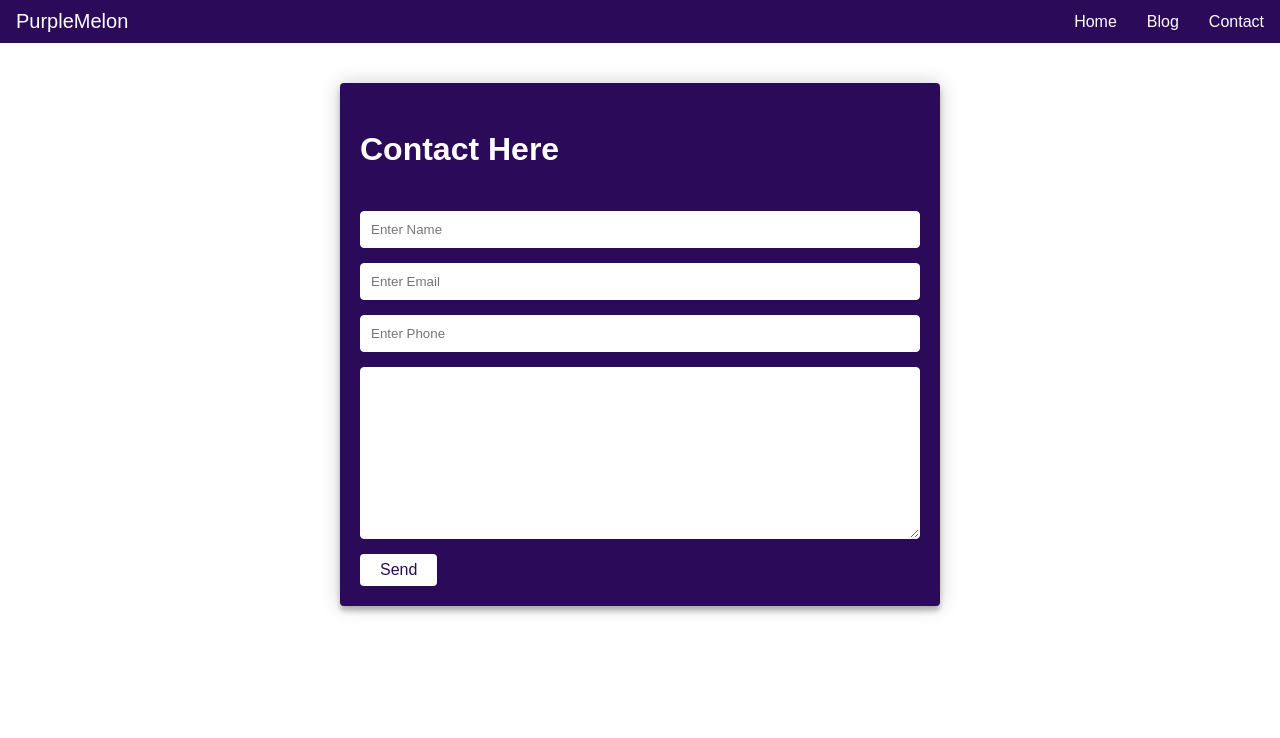
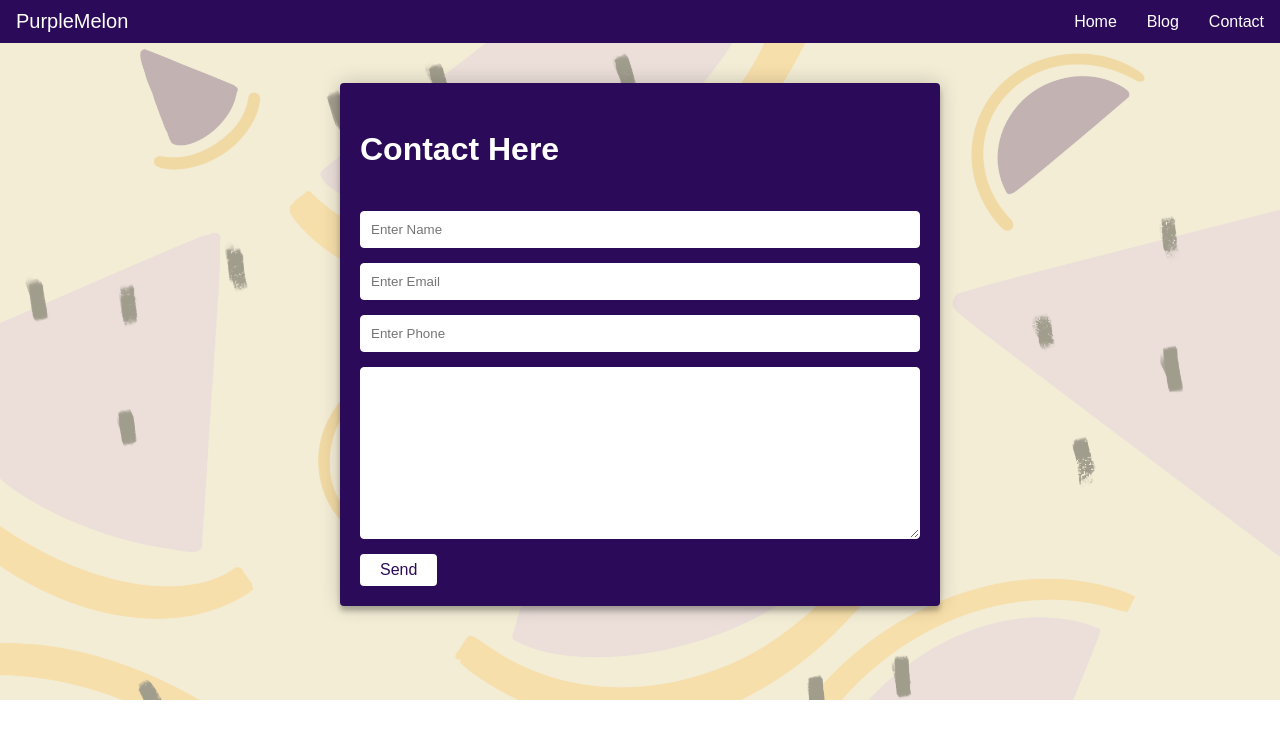
Before and after one commit to suz001/pm_blog, a React (Create React App) app in the folder frontend/: page /contact in a window 1280 px wide. Shown: the top 738 px of the page. Built offline with nearby package versions, Linux system fonts and the light colour scheme; a web font is replaced by a local one.

Commit message:
06/27 contact completed

```diff
--- a/frontend/src/css/Contact.css
+++ b/frontend/src/css/Contact.css
@@ -3,7 +3,15 @@
 * {
     box-sizing: border-box;
   }
+  .contactContainer{
 
+
+    background-image: url("images/home_page_back0.png");
+    background-size: cover;
+    width: 100%;
+    height: 700px;
+
+}
 
 #contact {
     display: block;
@@ -42,7 +50,7 @@ label {
     font-size: 16px;
 }
 .contactButton:hover {
-    background-color: rgb(235, 217, 255);
+    background-color: rgb(254, 251, 203);
     box-shadow: 0 12px 16px 0 rgba(0,0,0,0.24), 0 17px 50px 0 rgba(0,0,0,0.19);
 
 }
--- a/frontend/src/pages/Contact.js
+++ b/frontend/src/pages/Contact.js
@@ -46,9 +46,9 @@ const Contact = () =>{
 
   return (
 
-    <div>
+    <div className="contactContainer">
       <Navbar/>
-    <div className='container'>
+    <div className='contactdiv'>
       <form id='contact' >
         <label/>
         <h1>Contact <span>Here</span></h1>
```
